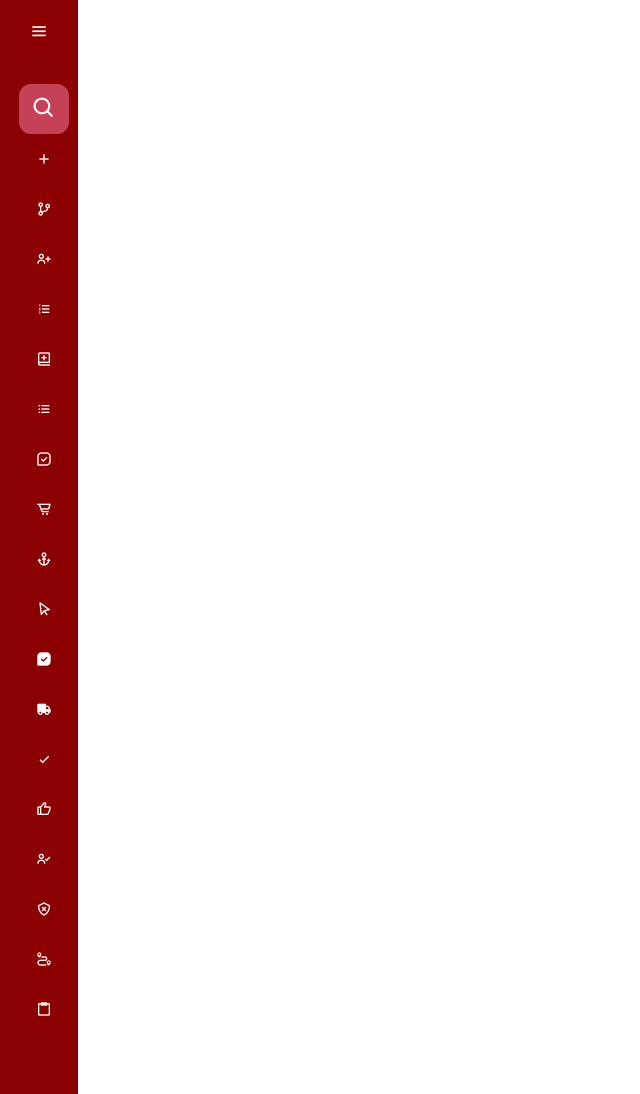
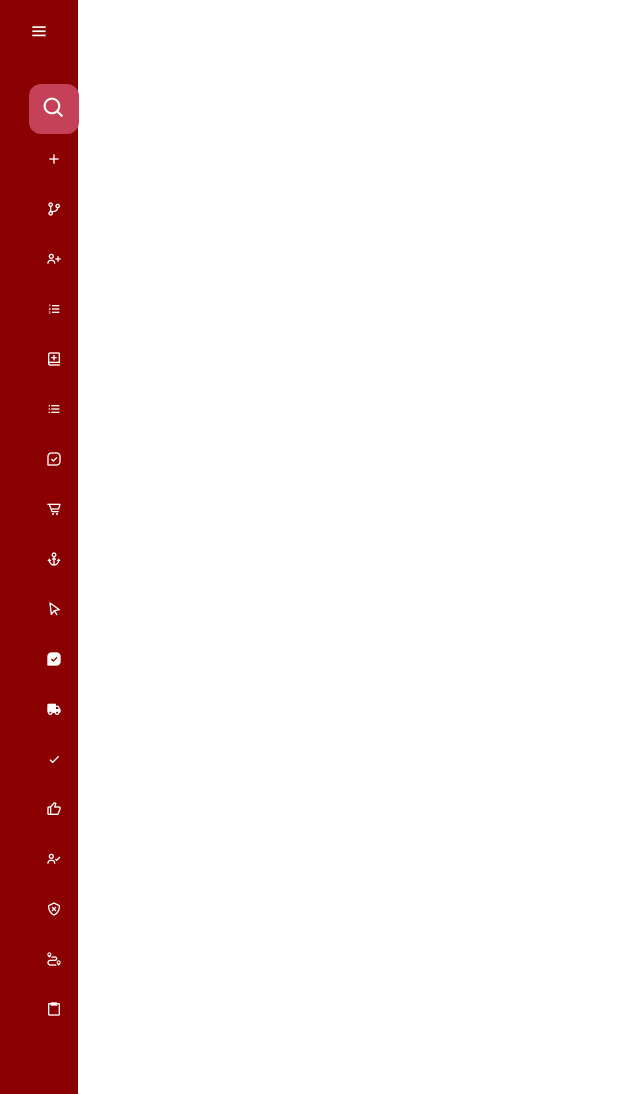
Before and after one commit to jubitjohn/Courier_management, a PHP site: page / in a window 1280 px wide. Shown: the whole page, without its empty margins (0-640 px from the left). Run offline with PHP 8.4, Linux system fonts and the light colour scheme.

Commit message:
sidemenu

```diff
--- a/css/sidemenu.css
+++ b/css/sidemenu.css
@@ -214,10 +214,8 @@ body {
 .nav_list {
   margin: 0px;
   max-width: 0px;
-<<<<<<< HEAD
-=======
   margin-left: 10px;
->>>>>>> d630cf29f245a0a63304e4ca5b91a1b1468d10eb
+
 }
 .sidebar ul li a:hover {
   color: #11101d;
```
